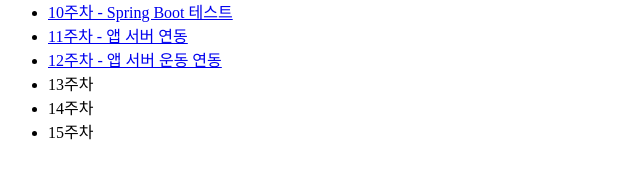
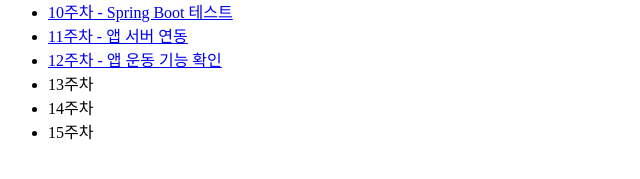
Before and after one commit to SRkang4/sw_project, a plain HTML site: page index.html in a window 1280 px wide. Shown: the part 289-468 px from the top of the page, 0-640 px from the left. Drawn offline with Linux system fonts and the light colour scheme.

Commit message:
patch3 index.html

```diff
--- a/index.html
+++ b/index.html
@@ -20,7 +20,7 @@
         <li><a href="week9.html">9주차 - Spring Boot 구현</a></li>
         <li><a href="week10.html">10주차 - Spring Boot 테스트</a></li>
         <li><a href="week11.html">11주차 - 앱 서버 연동</a></li>
-        <li><a href="week12.html">12주차 - 앱 서버 운동 연동</a></li>
+        <li><a href="week12.html">12주차 - 앱 운동 기능 확인</a></li>
         <li>13주차</li>
         <li>14주차</li>
         <li>15주차</li>
```
